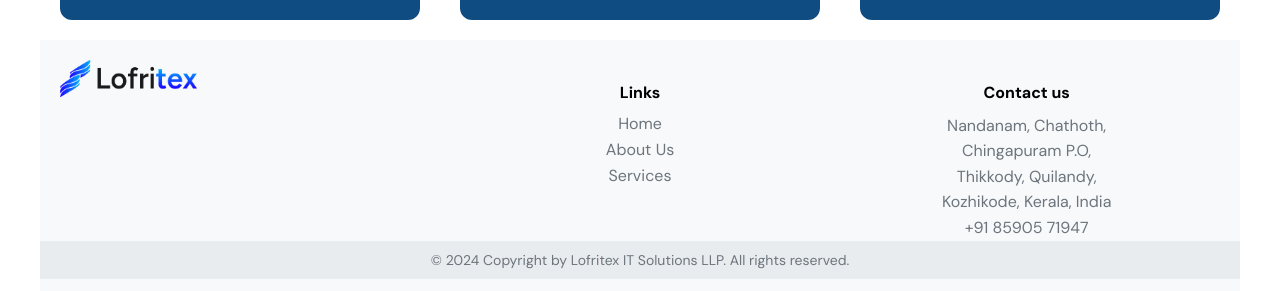
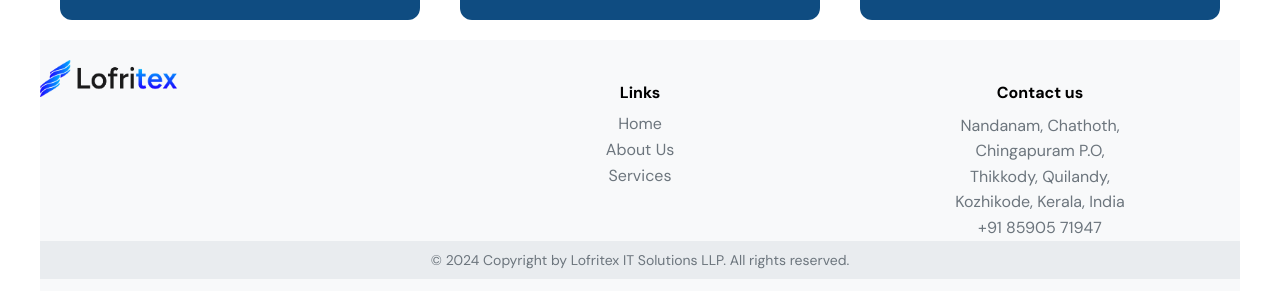
Before and after one commit to sahafmfaisal/test2, a plain HTML site: page index.html in a window 1280 px wide. Shown: the part 2044-2335 px from the top of the page. Drawn offline with Linux system fonts and the light colour scheme.

Commit message:
Update style.css

```diff
--- a/style.css
+++ b/style.css
@@ -198,8 +198,7 @@ footer {
     justify-content: space-between;
     align-items: flex-start;
     max-width: 1200px;
-    margin: 0 auto;
-    padding: 0 20px;
+    margin:0
 }
 
 .footer-section {
```
